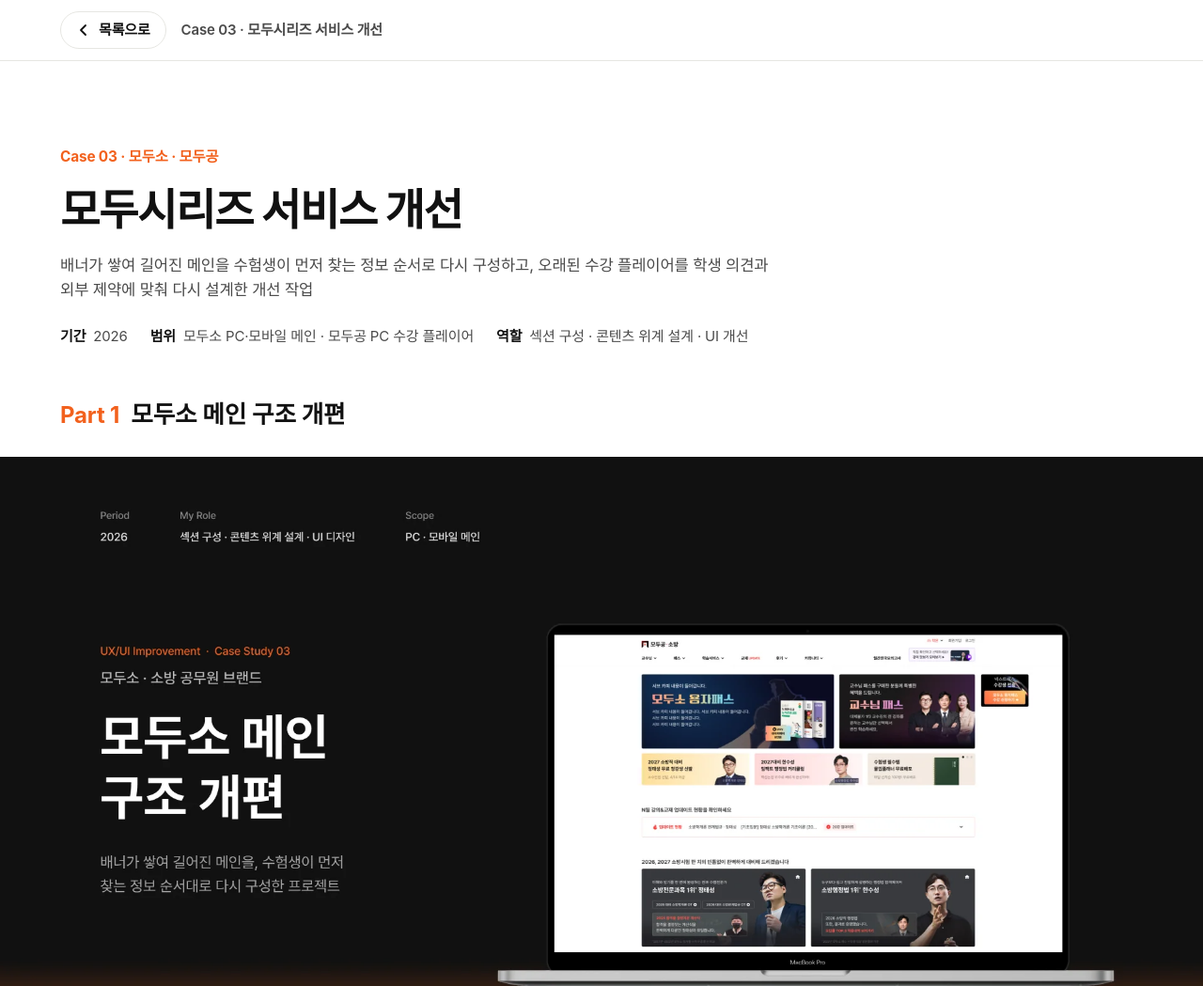
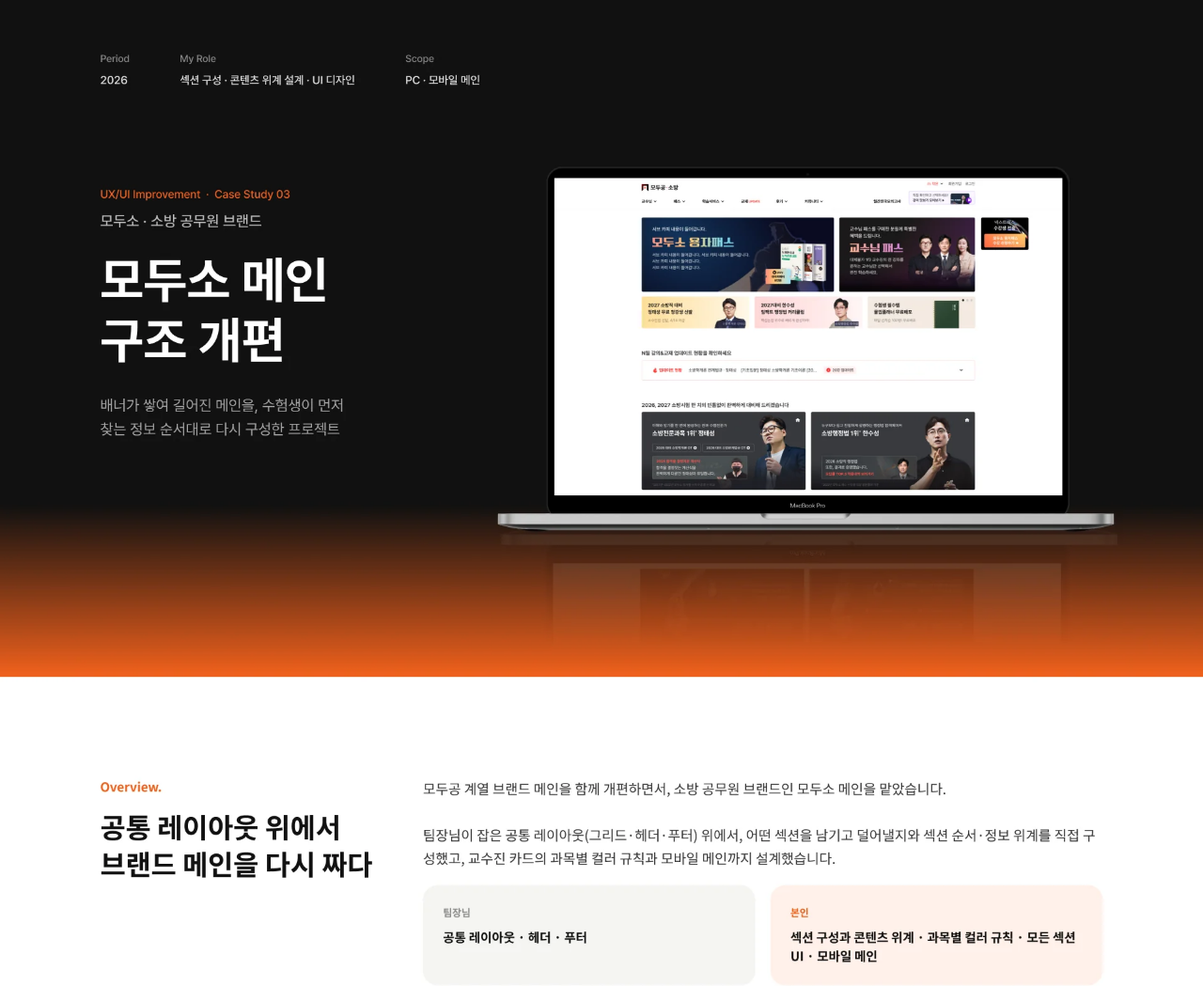
Before and after one commit to jung242-creator/portfolio, a plain HTML site: page work/modu.html in a window 1280 px wide. Shown: the top 1049 px of the page at 94% size. Drawn offline with Linux system fonts and the light colour scheme; a web font is replaced by a local one.

Commit message:
케이스 상세 상단 공통 영역(고정 바·타이틀 헤더) 제거
Co-Authored-By: Claude Opus 5.5 <noreply@anthropic.com>
Claude-Session: https://claude.ai/code/session_01QV7wYqkU83D7bwUJku8a5N

```diff
--- a/work/modu.html
+++ b/work/modu.html
@@ -9,23 +9,8 @@
 <link rel="stylesheet" href="../assets/style.css">
 </head>
 <body>
-<nav class="topbar" aria-label="케이스 이동">
-  <div class="wrap">
-    <a class="btn" href="../index.html"><svg width="16" height="16" viewBox="0 0 16 16" aria-hidden="true"><path d="M10 3 5 8l5 5" fill="none" stroke="currentColor" stroke-width="1.8" stroke-linecap="round" stroke-linejoin="round"/></svg>목록으로</a>
-    <span class="title">Case 03 · 모두시리즈 서비스 개선</span>
-  </div>
-</nav>
 <main>
-  <header class="case-head">
-    <div class="wrap">
-      <p class="eyebrow">Case 03 · 모두소 · 모두공</p>
-      <h1>모두시리즈 서비스 개선</h1>
-      <p>배너가 쌓여 길어진 메인을 수험생이 먼저 찾는 정보 순서로 다시 구성하고, 오래된 수강 플레이어를 학생 의견과 외부 제약에 맞춰 다시 설계한 개선 작업</p>
-      <ul class="facts"><li><b>기간</b>2026</li><li><b>범위</b>모두소 PC·모바일 메인 · 모두공 PC 수강 플레이어</li><li><b>역할</b>섹션 구성 · 콘텐츠 위계 설계 · UI 개선</li></ul>
-    </div>
-  </header>
   <div class="case-body">
-    <h2 class="part-label"><span>Part 1</span><strong>모두소 메인 구조 개편</strong></h2>
     <img src="../img/modu/a00.webp" width="1920" height="1600" alt="모두시리즈 서비스 개선 케이스 스터디 (1/15)">
     <img src="../img/modu/a01.webp" width="1920" height="1600" alt="모두시리즈 서비스 개선 케이스 스터디 (2/15)" loading="lazy">
     <img src="../img/modu/a02.webp" width="1920" height="1600" alt="모두시리즈 서비스 개선 케이스 스터디 (3/15)" loading="lazy">
```
Also changed, not shown: work/ebook.html (+0 -14 lines), work/scon.html (+0 -14 lines), work/stepin.html (+0 -14 lines).
